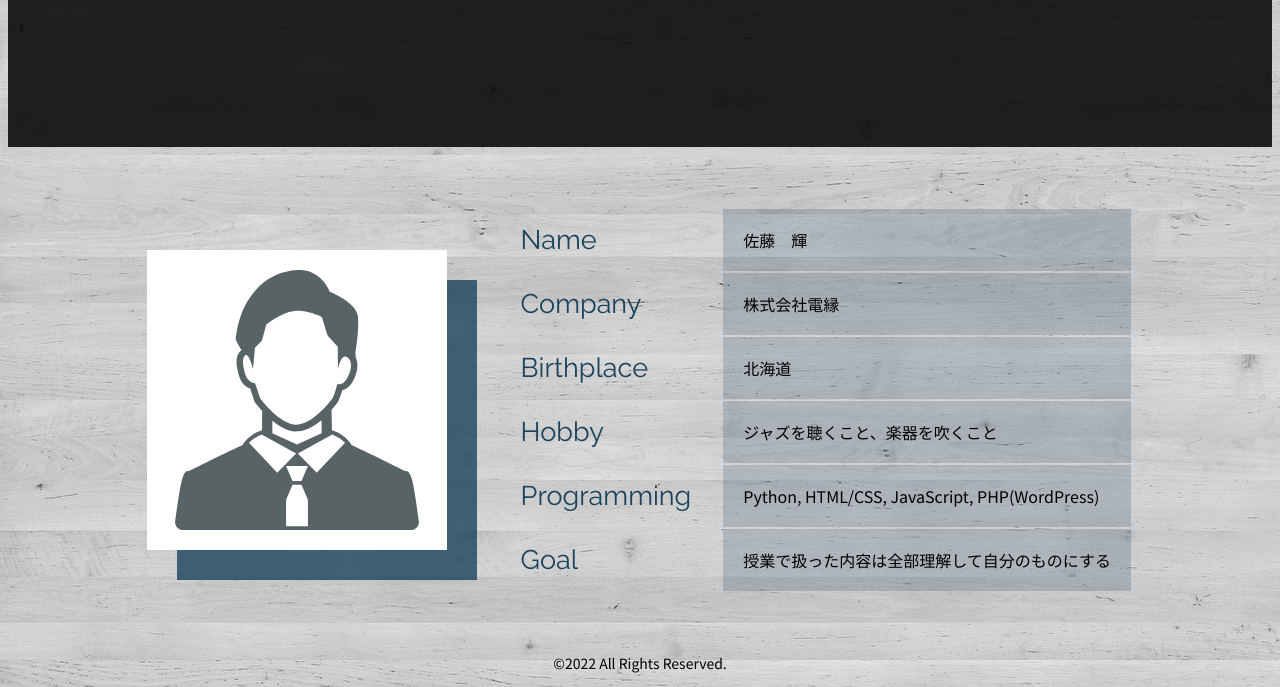
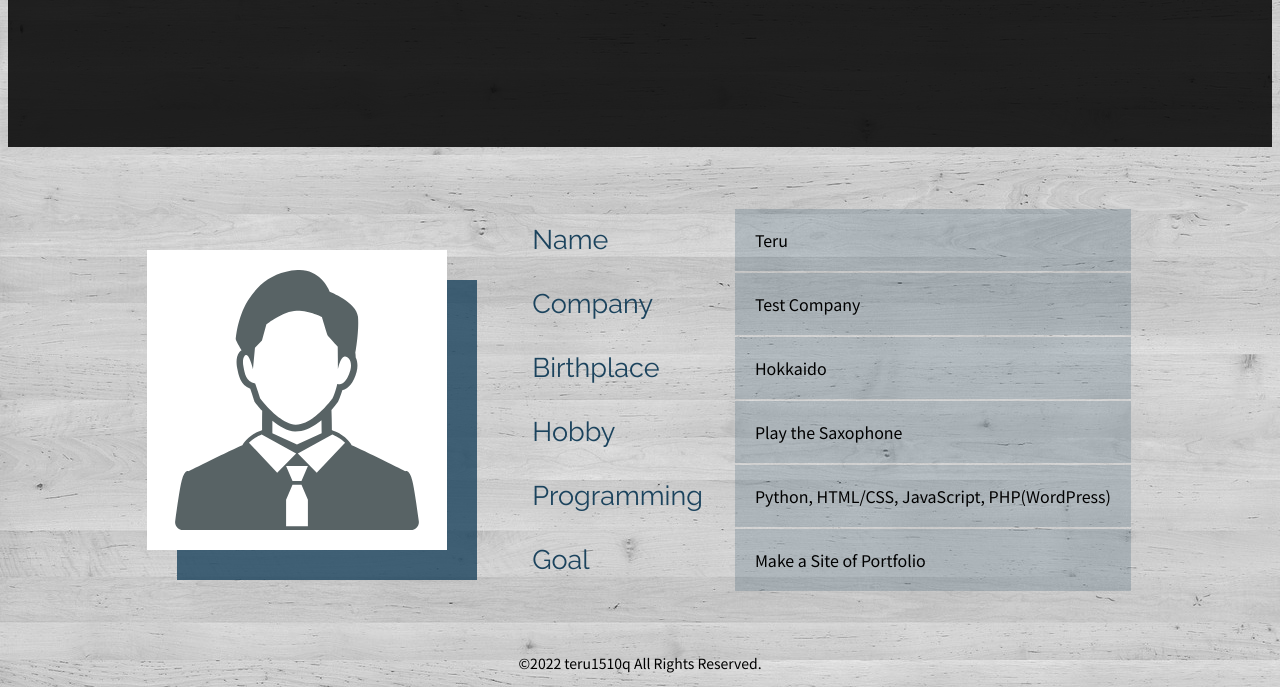
Before and after one commit to teru1510q/introduce, a plain HTML site: page introduce.html in a window 1280 px wide. Shown: the part 345-1032 px from the top of the page. Drawn offline with Linux system fonts and the light colour scheme.

Commit message:
Update introduce.html

```diff
--- a/introduce.html
+++ b/introduce.html
@@ -30,19 +30,19 @@
                     <tbody>
                         <tr>
                             <th>Name</th>
-                            <td>佐藤　輝</td>
+                            <td>Teru</td>
                         </tr>
                         <tr>
                             <th>Company</th>
-                            <td>株式会社電縁</td>
+                            <td>Test Company</td>
                         </tr>
                         <tr>
                             <th>Birthplace</th>
-                            <td>北海道</td>
+                            <td>Hokkaido</td>
                         </tr>
                         <tr>
                             <th>Hobby</th>
-                            <td>ジャズを聴くこと、楽器を吹くこと</td>
+                            <td>Play the Saxophone</td>
                         </tr>
                         <tr>
                             <th>Programming</th>
@@ -50,7 +50,7 @@
                         </tr>
                         <tr>
                             <th>Goal</th>
-                            <td>授業で扱った内容は全部理解して自分のものにする</td>
+                            <td>Make a Site of Portfolio</td>
                         </tr>
                     </tbody>
                 </table>
@@ -59,7 +59,7 @@
     </section>
 
     <footer class="footer">
-        <p>&copy;2022 All Rights Reserved.</p>
+        <p>&copy;2022 teru1510q All Rights Reserved.</p>
     </footer>
 
     <script>
```
